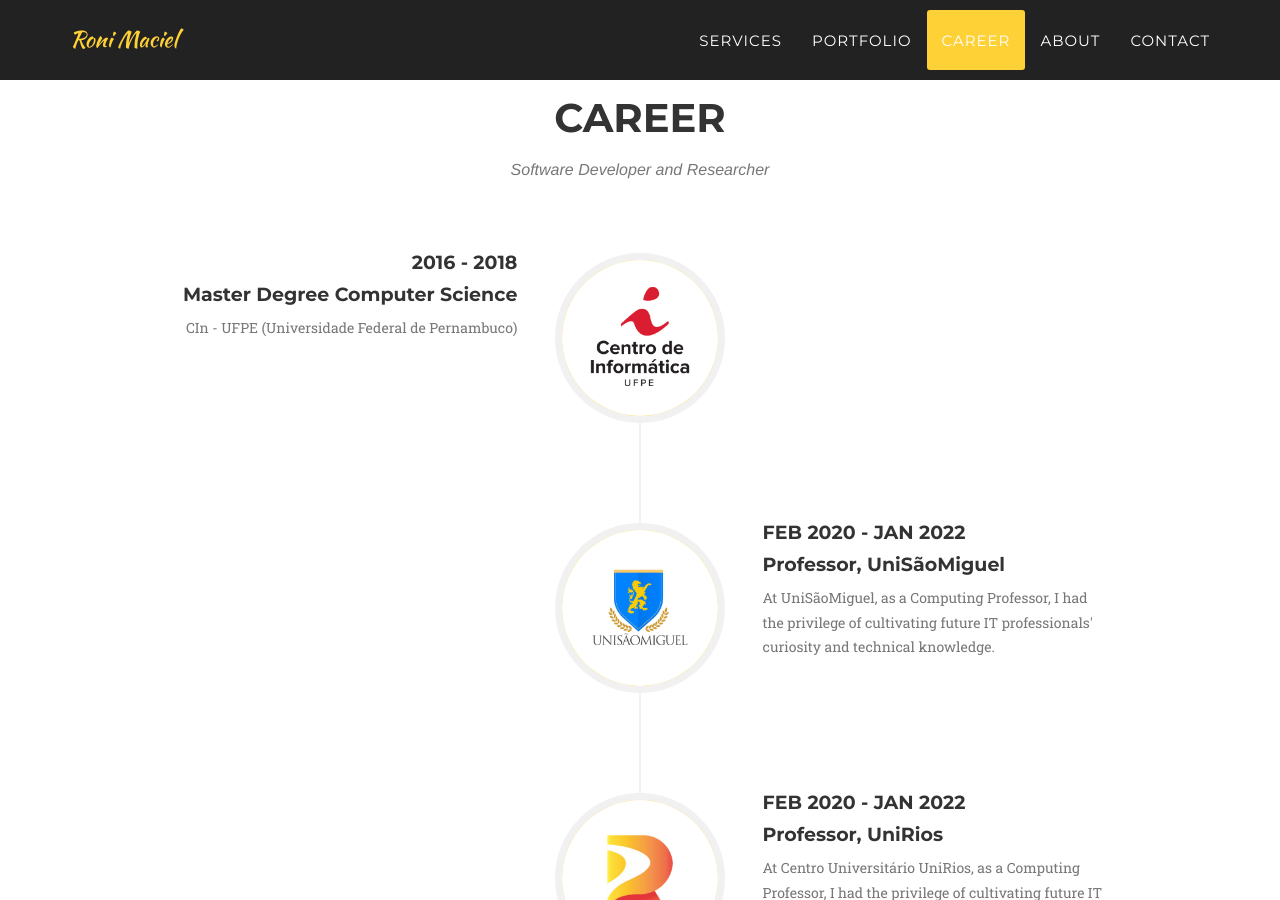
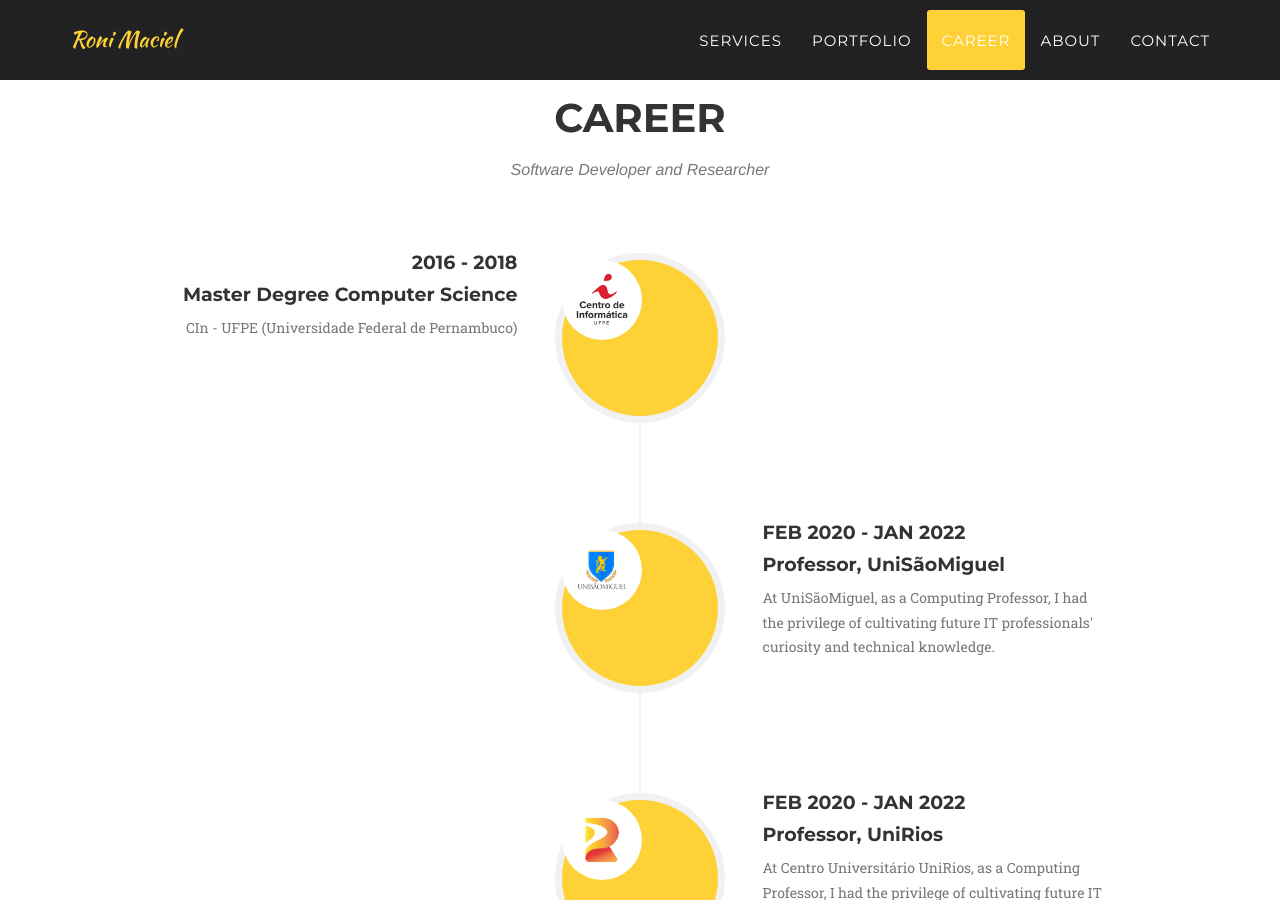
Before and after one commit to RonierisonMaciel/ronierisonmaciel.github.io, a Jekyll site: the page built from index.html, in a window 1280 px wide and 900 px high, scrolled down 2760 px. Built offline with Jekyll 4.4.1, drawn with Linux system fonts in a browser that asks for light colours; some web fonts are replaced.

Commit message:
:zap: update page about

```diff
--- a/_includes/about.html
+++ b/_includes/about.html
@@ -13,7 +13,7 @@
                     <!-- Education Entry -->
                     <li>
                         <div class="timeline-image">
-                            <img src="img/about/education.jpg" class="img-responsive img-circle mx-auto d-block" style="width: 156px; height: 156px; min-width: 80px; min-height: 80px; object-fit: cover;" alt="Education Image">
+                            <img src="img/about/education.jpg" class="img-responsive img-circle mx-auto d-block" style="width: 80px; height: 80px; min-width: 80px; min-height: 80px; object-fit: cover;" alt="Education Image">
                         </div>
                         <div class="timeline-panel">
                             <div class="timeline-heading">
@@ -29,7 +29,7 @@
 
                     <li class="timeline-inverted">
                         <div class="timeline-image">
-                            <img src="img/about/unisaomiguel.jpg" class="img-responsive img-circle mx-auto d-block" style="width: 156px; height: 156px; min-width: 80px; min-height: 80px; object-fit: cover;" alt="Trybe Image">
+                            <img src="img/about/unisaomiguel.jpg" class="img-responsive img-circle mx-auto d-block" style="width: 80px; height: 80px; min-width: 80px; min-height: 80px; object-fit: cover;" alt="Trybe Image">
                         </div>
                         <div class="timeline-panel">
                             <div class="timeline-heading">
@@ -43,7 +43,7 @@
                     </li>
                     <li class="timeline-inverted">
                         <div class="timeline-image">
-                            <img src="img/about/unirios.jpg" class="img-responsive img-circle mx-auto d-block" style="width: 156px; height: 156px; min-width: 80px; min-height: 80px; object-fit: cover;" alt="Trybe Image">
+                            <img src="img/about/unirios.jpg" class="img-responsive img-circle mx-auto d-block" style="width: 80px; height: 80px; min-width: 80px; min-height: 80px; object-fit: cover;" alt="Trybe Image">
                         </div>
                         <div class="timeline-panel">
                             <div class="timeline-heading">
@@ -57,7 +57,7 @@
                     </li>
                     <li class="timeline-inverted">
                         <div class="timeline-image">
-                            <img src="img/about/trybe.jpg" class="img-responsive img-circle mx-auto d-block" style="width: 156px; height: 156px; min-width: 80px; min-height: 80px; object-fit: cover;" alt="Trybe Image">
+                            <img src="img/about/trybe.jpg" class="img-responsive img-circle mx-auto d-block" style="width: 80px; height: 80px; min-width: 80px; min-height: 80px; object-fit: cover;" alt="Trybe Image">
                         </div>
                         <div class="timeline-panel">
                             <div class="timeline-heading">
@@ -71,7 +71,7 @@
                     </li>
                     <li class="timeline-inverted">
                         <div class="timeline-image">
-                            <img src="img/about/pmt.jpg" class="img-responsive img-circle mx-auto d-block" style="width: 156px; height: 156px; min-width: 80px; min-height: 80px; object-fit: cover;" alt="Trybe Image">
+                            <img src="img/about/pmt.jpg" class="img-responsive img-circle mx-auto d-block" style="width: 80px; height: 80px; min-width: 80px; min-height: 80px; object-fit: cover;" alt="Trybe Image">
                         </div>
                         <div class="timeline-panel">
                             <div class="timeline-heading">
@@ -85,7 +85,7 @@
                     </li>
                     <li>
                         <div class="timeline-image">
-                            <img src="img/about/certifications.jpg" class="img-responsive img-circle mx-auto d-block" style="width: 156px; height: 156px; min-width: 80px; min-height: 80px; object-fit: cover;" alt="Certifications Image">
+                            <img src="img/about/certifications.jpg" class="img-responsive img-circle mx-auto d-block" style="width: 80px; height: 80px; min-width: 80px; min-height: 80px; object-fit: cover;" alt="Certifications Image">
                         </div>
                         <div class="timeline-panel">
                             <div class="timeline-heading">
```
